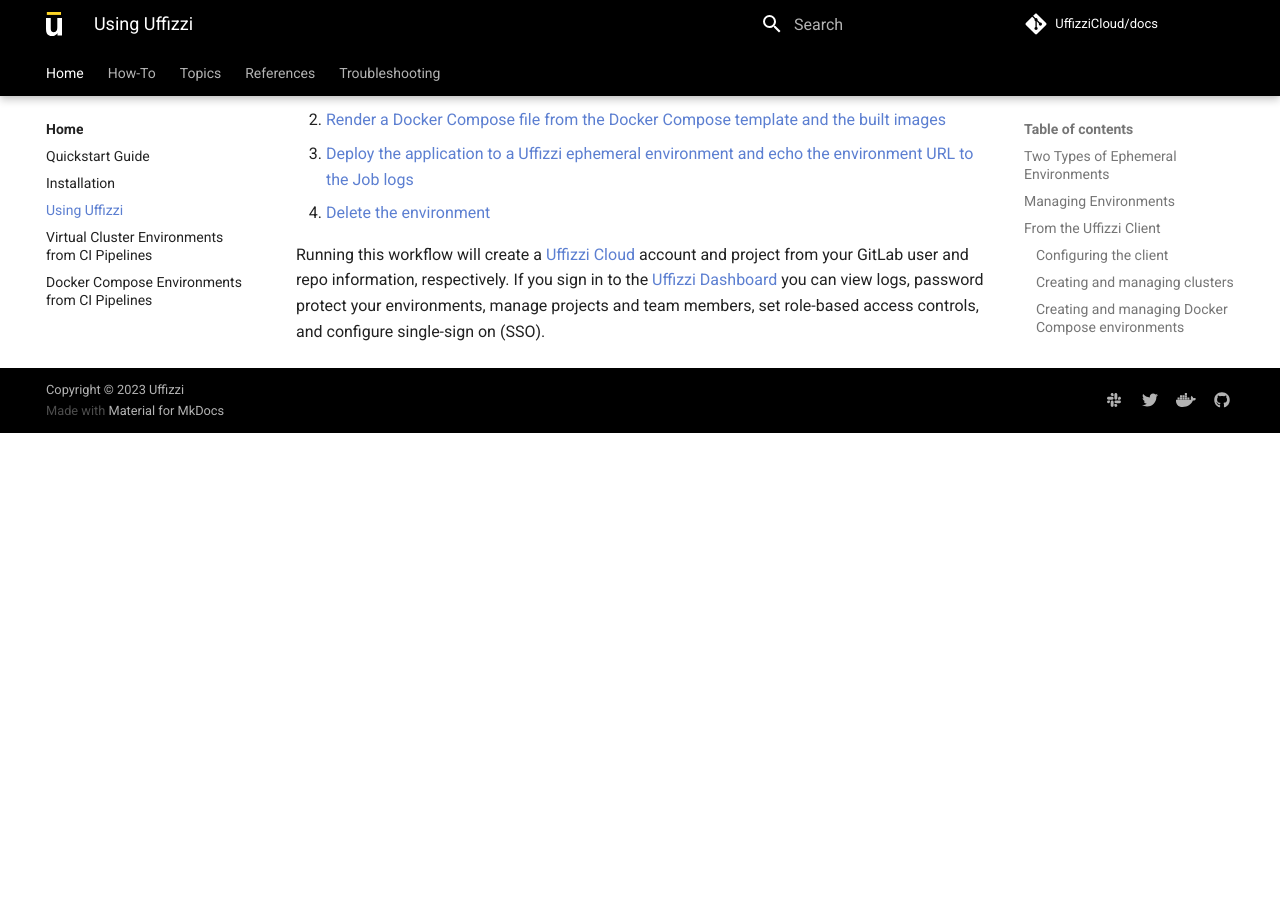
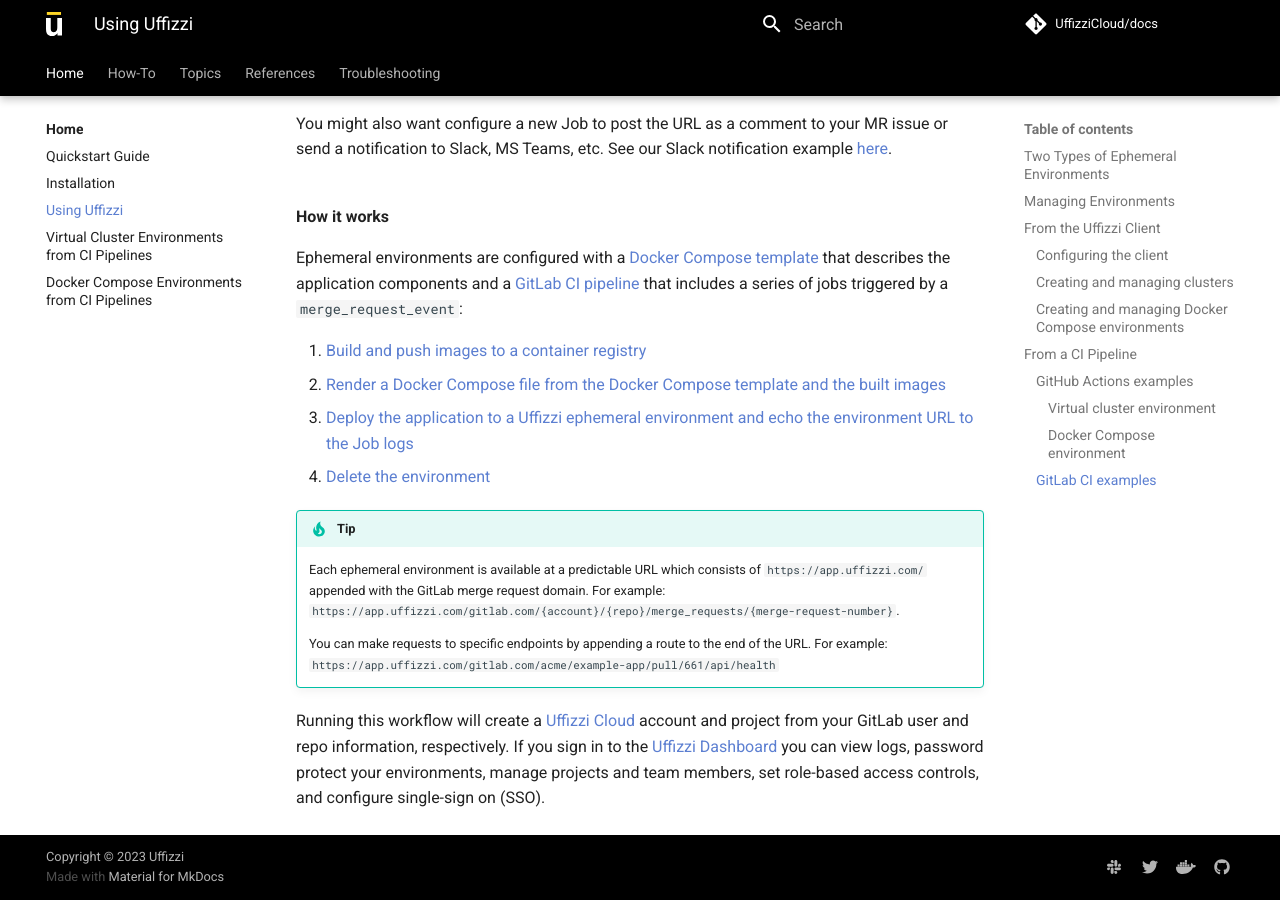
Before and after one commit to UffizziCloud/docs, an MkDocs documentation site: the page built from docs/using-uffizzi.md, in a window 1280 px wide and 900 px high, scrolled down 7193 px. Built offline with MkDocs 1.6.1 and Material for MkDocs 9.7.7, drawn with Linux system fonts in a browser that asks for light colours; emoji names are drawn with the system emoji font; comment, search, counter and statistics services are not loaded; before the commit the page ends 7626 px from its top, so only the background shows below that; some of the changed text lies outside the part shown.

Commit message:
fix spacing

```diff
--- a/docs/using-uffizzi.md
+++ b/docs/using-uffizzi.md
@@ -207,14 +207,31 @@
 
 Start by forking the the [quickstart](https://gitlab.com/uffizzicloud/quickstart-gitlab-ci) repository on GitLab. From the project home page, select **Fork**, then choose a namespace and project slug. Select **Fork project**.
 
+<details><summary>Click to expand</summary>
+<img src="../assets/images/quickstart-gitlab-fork-1.png" width="800">
+<hr>
+<img src="../assets/images/quickstart-gitlab-fork-2.png" width="800">
+</details>
+
+&nbsp;
 Ensure GitLab CI/CD is enabled for your project. If you don't see the **Build > Pipelines** option in left sidebar, following [these steps](https://docs.gitlab.com/ee/ci/enable_or_disable_ci.html#enable-cicd-in-a-project) to enable it.
 
+<details><summary>Click to expand</summary>
+<img src="../assets/images/quickstart-gitlab-build-pipelines.png" width="800">
+</details>
+
+&nbsp;
 Open a merge request (MR) for `try-uffizzi` branch against `master` in your fork.
 
 :warning: Be sure that you’re opening the MR on the branches of _your fork_ (i.e. `your-account/master` ← `your-account/try-uffizzi`).
 
 If you try to open a MR for `uffizzi/quickstart/~/tree/master` ← `your-account/~/tree/try-uffizzi`, the pipeline will not run in this example.
 
+<details><summary>Click to expand</summary>
+<img src="../assets/images/quickstart-gitlab-create-mr.png" width="800">
+</details>
+
+&nbsp;
 This will kick off a GitLab pipeline and the ephemeral environment URL will be dumped to `stdout` of the pipeline job.
 
 &nbsp;
@@ -241,4 +258,11 @@
 3. [Deploy the application to a Uffizzi ephemeral environment and echo the environment URL to the Job logs](https://gitlab.com/uffizzi/environment-action/-/blob/main/environment.gitlab-ci.yml#L30-76)
 4. [Delete the environment](https://gitlab.com/uffizzi/environment-action/-/blob/main/environment.gitlab-ci.yml#L98-115)
 
+!!! Tip
+    Each ephemeral environment is available at a predictable URL which consists of `https://app.uffizzi.com/` appended with the GitLab merge request domain. For example:
+    `https://app.uffizzi.com/gitlab.com/{account}/{repo}/merge_requests/{merge-request-number}`.
+
+    You can make requests to specific endpoints by appending a route to the end of the URL. For example:
+    `https://app.uffizzi.com/gitlab.com/acme/example-app/pull/661/api/health`
+
 Running this workflow will create a [Uffizzi Cloud](https://uffizzi.com) account and project from your GitLab user and repo information, respectively. If you sign in to the [Uffizzi Dashboard](https://app.uffizzi.com/sign_in) you can view logs, password protect your environments, manage projects and team members, set role-based access controls, and configure single-sign on (SSO).
```
